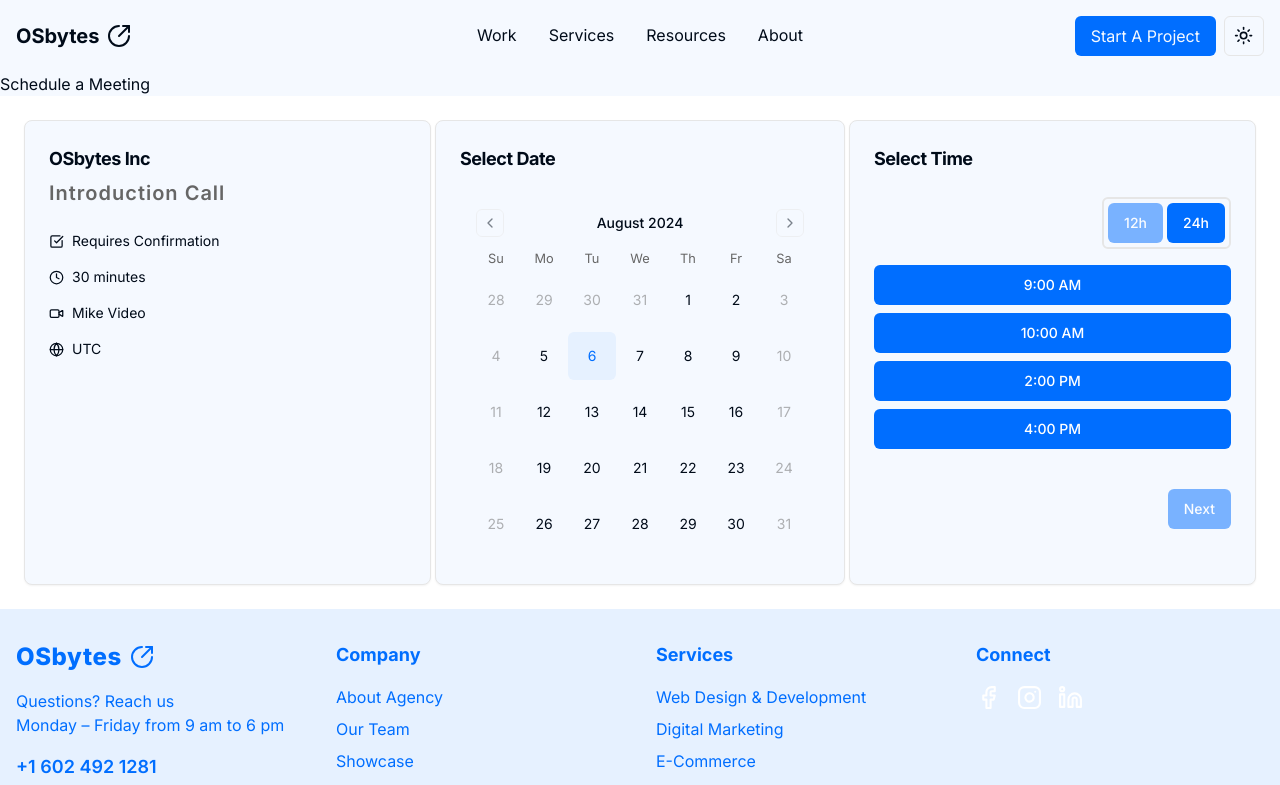
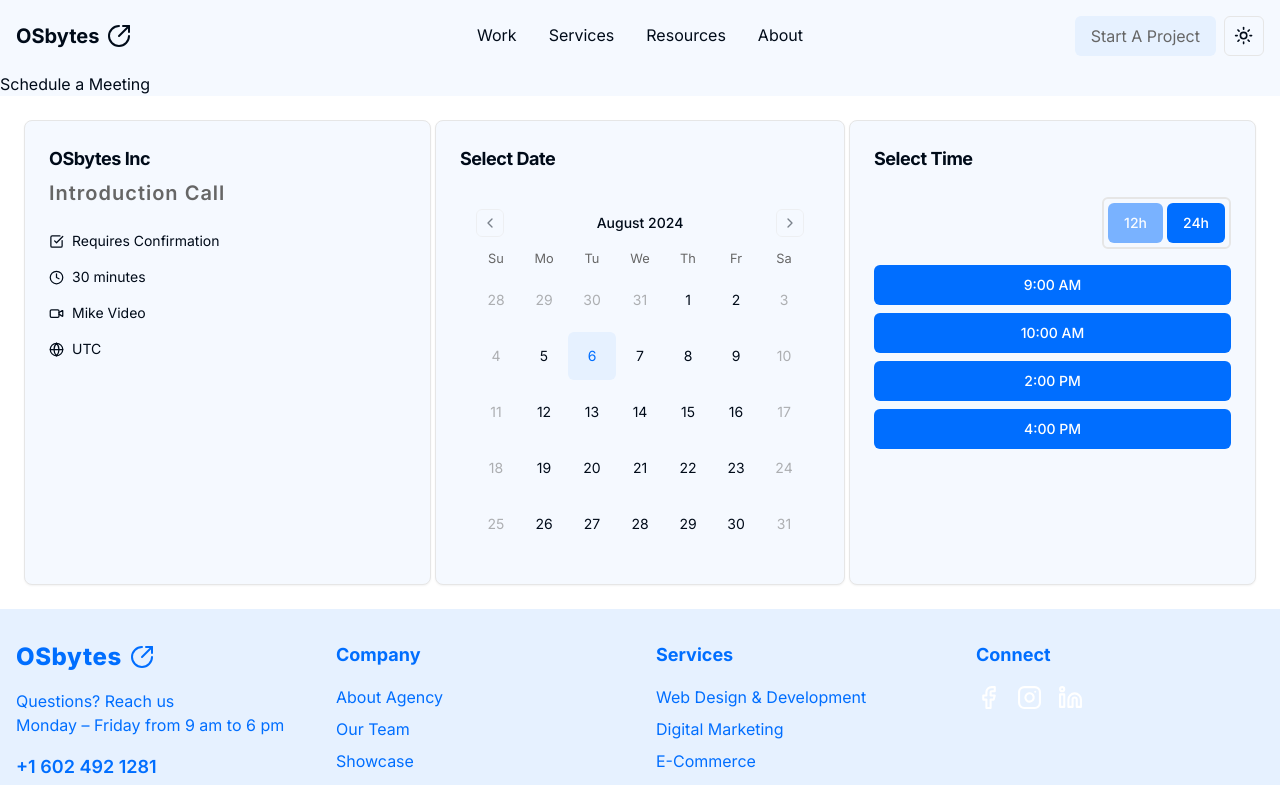
Before and after one commit to lumskii/osbytes-next, a Next.js app: page /new-project in a window 1280 px wide. Shown: the top 785 px of the page. Built offline with nearby package versions, Linux system fonts and the light colour scheme.

Commit message:
Refactor navbar and scheduler components

```diff
--- a/components/common/navbar.tsx
+++ b/components/common/navbar.tsx
@@ -1,14 +1,16 @@
 "use client";
 
-import React, { useEffect, useState } from "react";
+import React, { useState } from "react";
 import { CircleArrowOutUpRight, Menu, X } from "lucide-react";
 import Link from "next/link";
 import { ModeToggle } from "../global/mode-toggle";
 import { Button } from "../ui/button";
+import { usePathname } from "next/navigation";
 
 const Navbar: React.FC = () => {
   const [isOpen, setIsOpen] = useState<boolean>(false);
   const [active, setActive] = useState<string>("");
+  const pathname = usePathname();
 
   const toggleMenu = () => setIsOpen((prev) => !prev);
 
@@ -47,7 +49,16 @@ const Navbar: React.FC = () => {
       <aside className="flex gap-2 items-center">
         <Link
           href="/new-project"
-          className="bg-primary text-background p-2 px-4 rounded-md hover:bg-foreground/50 transition duration-500 ease-in-out transform hover:-translate-y-1 hover:scale-105"
+          className={`p-2 px-4 rounded-md transition duration-500 ease-in-out transform ${
+            pathname === "/new-project"
+              ? "bg-muted text-muted-foreground cursor-not-allowed"
+              : "bg-primary text-background hover:bg-foreground/50 hover:-translate-y-1 hover:scale-105"
+          }`}
+          onClick={(e) => {
+            if(pathname === "/new-project") {
+              e.preventDefault();
+            }
+          }}
         >
           Start A Project
         </Link>
--- a/components/scheduler.tsx
+++ b/components/scheduler.tsx
@@ -76,7 +76,7 @@ const Scheduler: React.FC = () => {
         <CardContent>
           <div className="grid gap-4">
             {showForm ? (
-              <p className="text-sm flex gap-2 items-center">
+              <p className="text-sm font-semibold flex gap-2 items-center">
                 <CalendarIcon size={15} />
                 {formattedDate} : {selectedTime}{" "}
               </p>
@@ -151,27 +151,30 @@ const Scheduler: React.FC = () => {
               </div>
               <div className="grid gap-2 mt-4">
                 {availableTime.map((time) => (
+                  <div key={time} className="relative w-full flex gap-2 justify-between items-center">
                     <Button
-                    key={time}
                       onClick={() => setSelectedTime(time)}
                       className={`${
                         selectedTime === time
                           ? "bg-primary text-muted-foreground"
                           : ""
-                    } w-full mx-auto`}
+                      } w-full`}
                     >
                       {time}
                     </Button>
-                ))}
-              </div>
-              <div className="mt-4 w-full flex justify-end">
+                    {selectedTime === time && (
+
                         <Button
                           onClick={handleConfirm}
                           disabled={!selectedDate || !selectedTime}
-                  className="w-auto mt-6"
+                          className="w-full"
                         >
                           Next
                         </Button>
+
+                    )}
+                  </div>
+                ))}
               </div>
             </CardContent>
           </Card>
```
Lines whose indentation alone changed are shown as unchanged.
